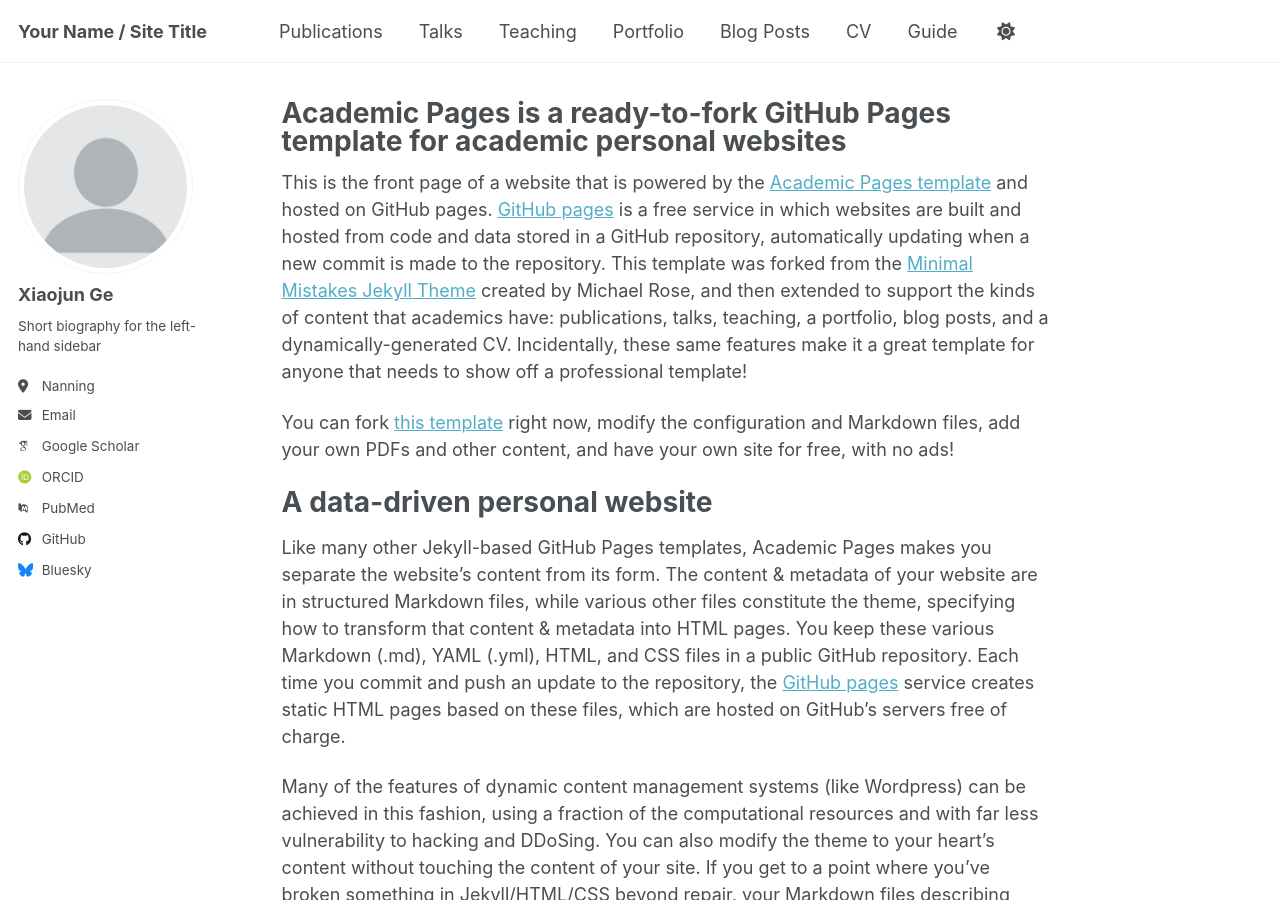
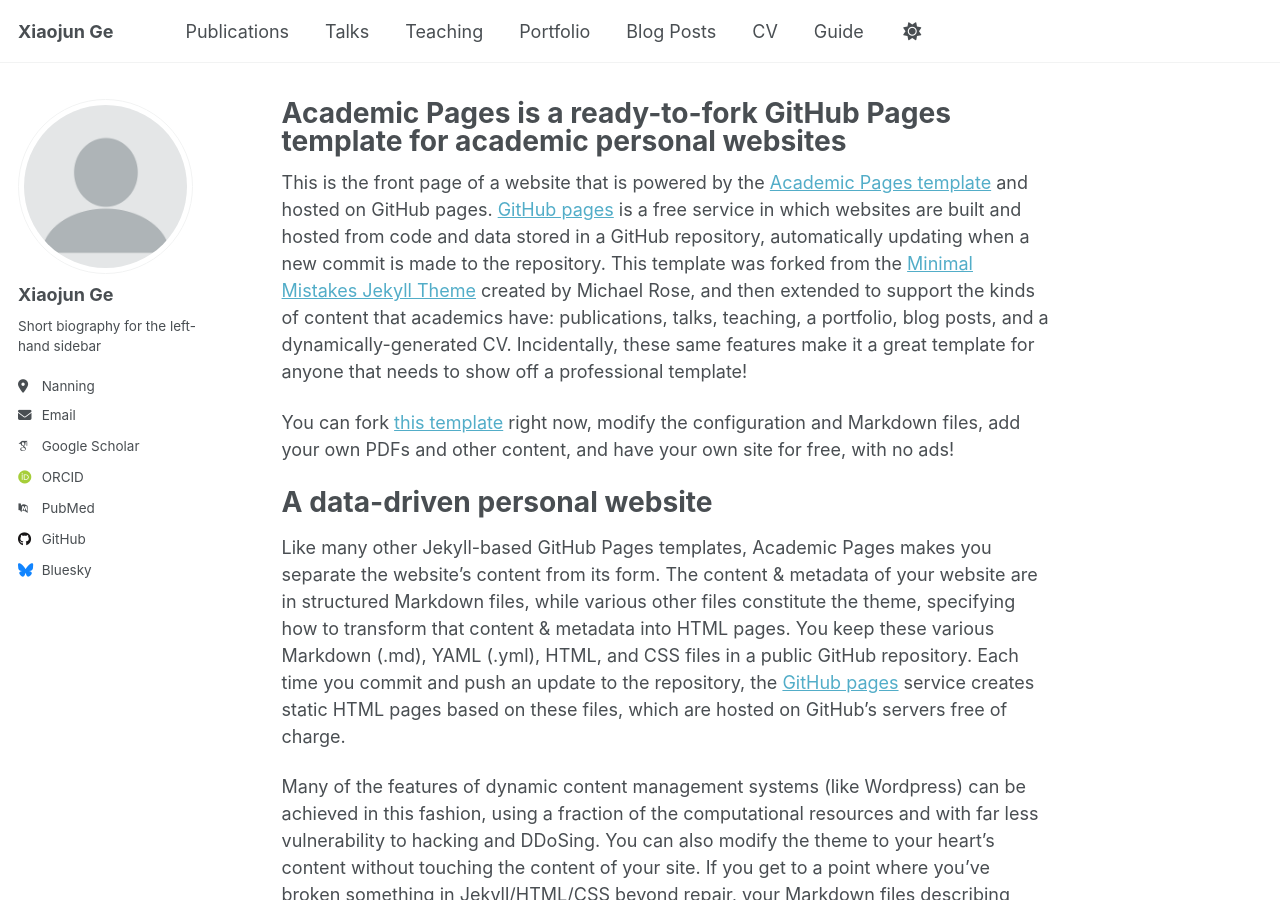
Before and after one commit to gexiaojun1201/Xiaojun_Ge.github.io, a Jekyll site: the page built from _pages/about.md, in a window 1280 px wide and 900 px high. Built offline with Jekyll 4.4.1, drawn with Linux system fonts in a browser that asks for light colours; some web fonts are replaced; a script that is not in the unit is left out.

Commit message:
Update _config.yml

```diff
--- a/_config.yml
+++ b/_config.yml
@@ -9,10 +9,10 @@
 # Basic Site Settings
 locale                   : "China"
 site_theme               : "default" # Currently available options are "default", "air"
-title                    : "Your Name / Site Title"
+title                    : "Xiaojun Ge"
 title_separator          : "-"
 name                     : &name "Your Name"
-description              : &description "personal description"
+description              : &description "PhD Student in Environmental Science"
 url                      : "https://gexiaojun1201.github.io" # the base hostname & protocol for your site e.g. "https://[your GitHub username].github.io" or if you already have some other page hosted on Github then use "https://[your GitHub username].github.io/[Your Repo Name]"
 baseurl                  : "" # the subpath of your site, e.g. "/blog"
 repository               : "gexiaojun1201/academicpages.github.io"
```
